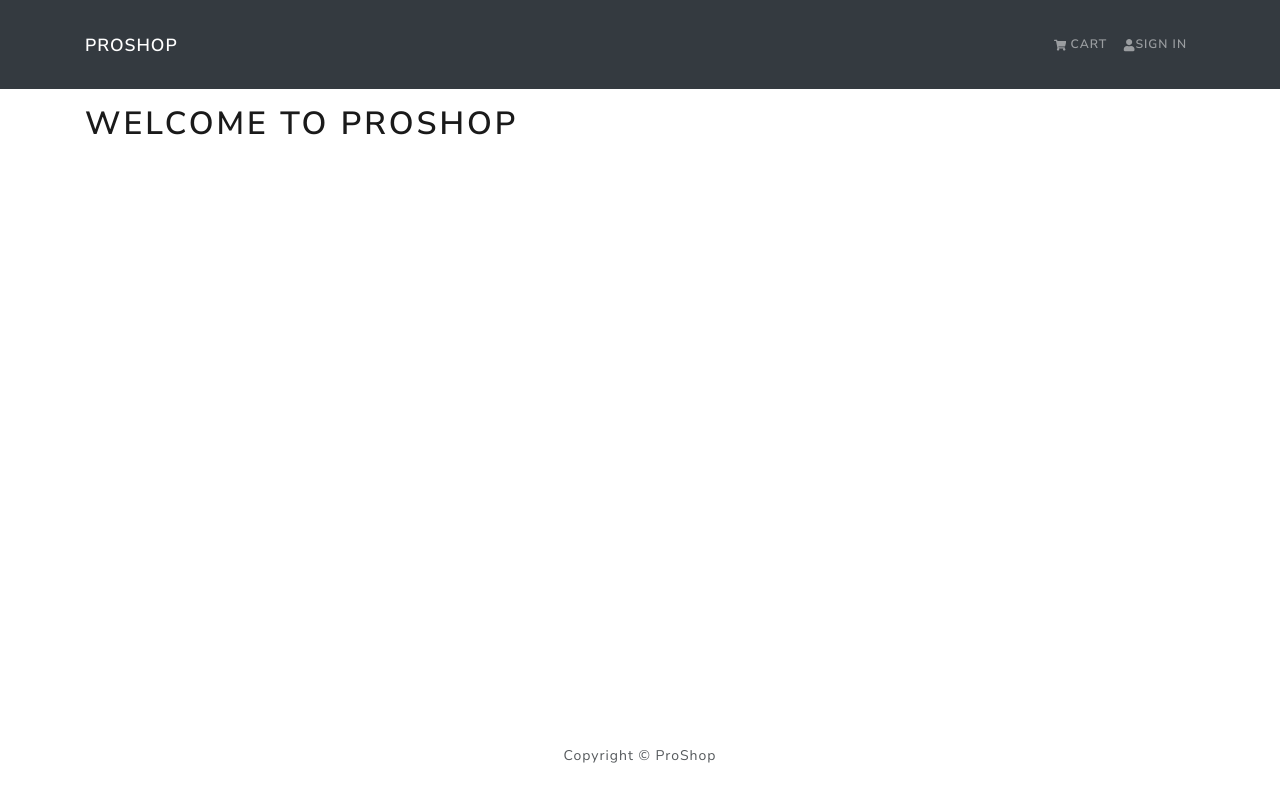
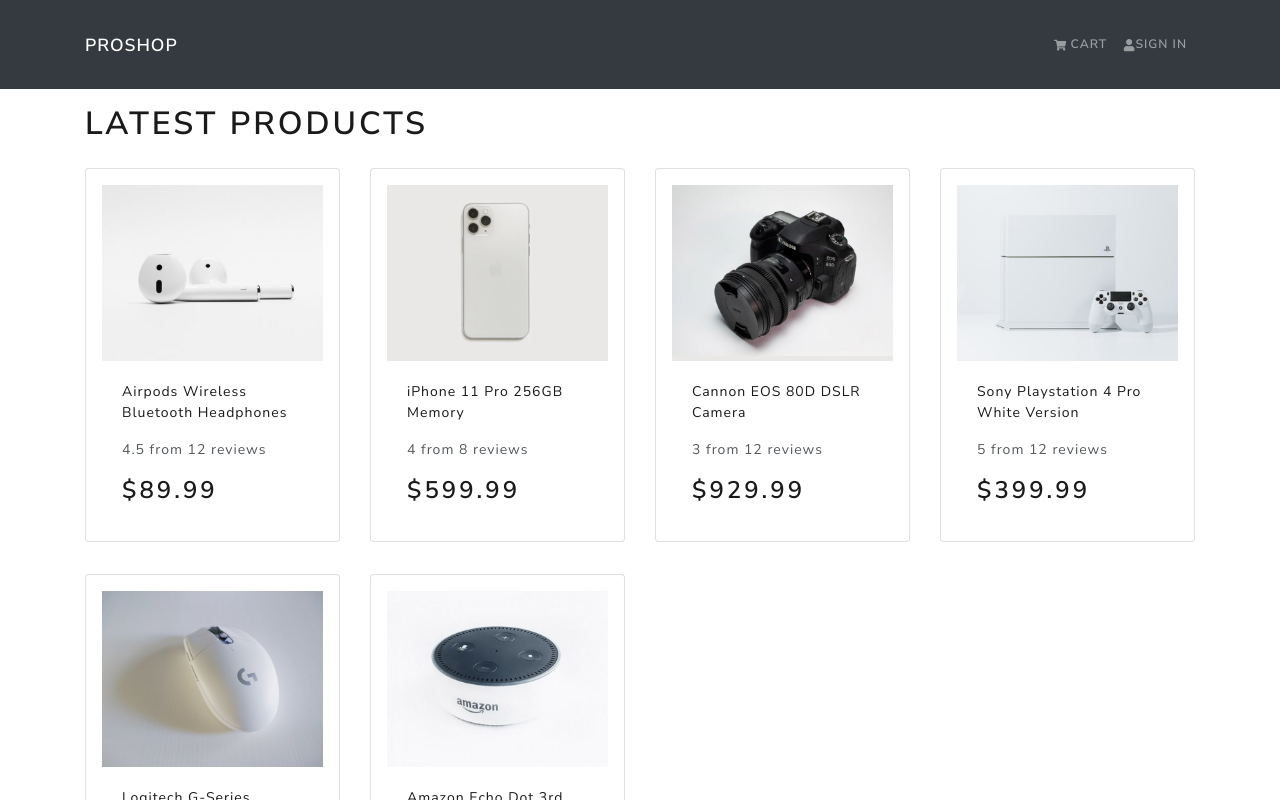
Before and after one commit to Bek85/proShop-Ecommerce, a React (Vite) app in the folder frontend/: page / in a window 1280 px wide. Shown: the top 800 px of the page. Built offline with nearby package versions, Linux system fonts and the light colour scheme.

Commit message:
create Product component

```diff
--- a/frontend/index.html
+++ b/frontend/index.html
@@ -2,7 +2,7 @@
 <html lang="en">
   <head>
     <meta charset="UTF-8" />
-    <link rel="icon" type="image/svg+xml" href="./public/favicon.ico" />
+    <link rel="icon" type="image/ico" href="favicon.ico" />
     <meta name="viewport" content="width=device-width, initial-scale=1.0" />
 
     <title>ProShop E-commerce</title>
--- a/frontend/src/App.jsx
+++ b/frontend/src/App.jsx
@@ -1,6 +1,7 @@
 import Container from 'react-bootstrap/Container';
 import Footer from './components/Footer';
 import Header from './components/Header';
+import Home from './pages/home/Home';
 
 export default function App() {
   return (
@@ -8,7 +9,7 @@
       <Header />
       <main className="py-3">
         <Container>
-          <h1>Welcome to ProShop</h1>
+          <Home />
         </Container>
       </main>
       <Footer />
--- /dev/null
+++ b/frontend/src/components/Product.jsx
@@ -0,0 +1,24 @@
+import { Card } from 'react-bootstrap';
+
+export default function Product({ product }) {
+  return (
+    <Card className="my-3 p-3 rounded">
+      <a href={`/product/${product._id}`}>
+        <Card.Img src={product.image} variant="top" />
+      </a>
+      <Card.Body>
+        <a href={`/product/${product._id}`}>
+          <Card.Title as="p">
+            <strong>{product.name}</strong>
+          </Card.Title>
+        </a>
+        <Card.Text as="p">
+          <div className="my-3">
+            {product.rating} from {product.numReviews} reviews
+          </div>
+        </Card.Text>
+        <Card.Text as="h3">${product.price}</Card.Text>
+      </Card.Body>
+    </Card>
+  );
+}
--- /dev/null
+++ b/frontend/src/pages/home/Home.jsx
@@ -0,0 +1,18 @@
+import { Col, Row } from 'react-bootstrap';
+import products from '../../../products';
+import Product from '../../components/Product';
+
+export default function Home() {
+  return (
+    <>
+      <h1>Latest Products</h1>
+      <Row>
+        {products.map((product) => (
+          <Col key={product._id} sm={12} md={6} lg={4} xl={3}>
+            <Product product={product} />
+          </Col>
+        ))}
+      </Row>
+    </>
+  );
+}
```
